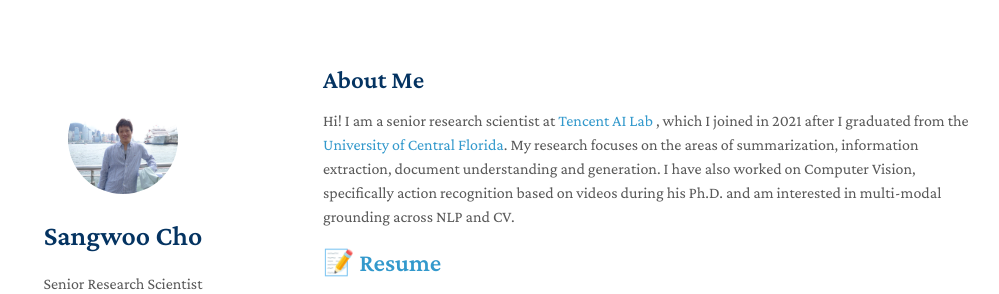
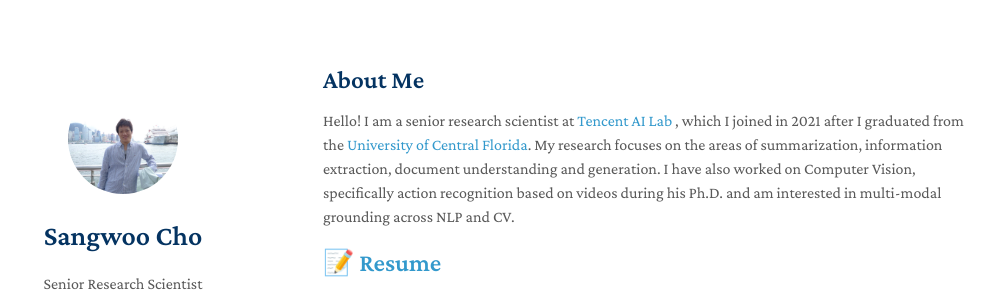
Before and after one commit to sangwoo3/sangwoo3.github.io, a Jekyll site: the page built from index.md, in a window 1280 px wide and 1132 px high. Shown: the top 294 px of the window, without its empty margins (147-1146 px from the left). Built offline with Jekyll 4.4.1, drawn with Linux system fonts in a browser that asks for light colours; nearby versions of some CDN libraries; a style sheet for code colours, icons or effects is not loaded; our own code applies the rules of GitHub Pages for plain Markdown files.

Commit message:
new homepage

```diff
--- a/_config.yml
+++ b/_config.yml
@@ -35,5 +35,4 @@ exclude:
   - Gemfile
   - Gemfile.lock
   - README.md
-  - LICENSE
   - minimal-light.gemspec
--- a/index.md
+++ b/index.md
@@ -4,7 +4,7 @@ layout: homepage
 
 ## About Me
 
-Hi! I am a senior research scientist at [Tencent AI Lab](https://ai.tencent.com/ailab/nlp/en/index.html) , which I joined in 2021 after I graduated from the [University of Central Florida](http://www.ucf.edu/). My research  focuses on the areas of summarization, information extraction,  document understanding and generation. I have also worked on Computer Vision, specifically action recognition based on videos during his Ph.D. and am interested in multi-modal grounding across NLP and CV.
+Hello! I am a senior research scientist at [Tencent AI Lab](https://ai.tencent.com/ailab/nlp/en/index.html) , which I joined in 2021 after I graduated from the [University of Central Florida](http://www.ucf.edu/). My research  focuses on the areas of summarization, information extraction,  document understanding and generation. I have also worked on Computer Vision, specifically action recognition based on videos during his Ph.D. and am interested in multi-modal grounding across NLP and CV.
 
 ## 📝 [Resume](./assets/resume/Resume_Sangwoo_Cho.pdf)
 
```
